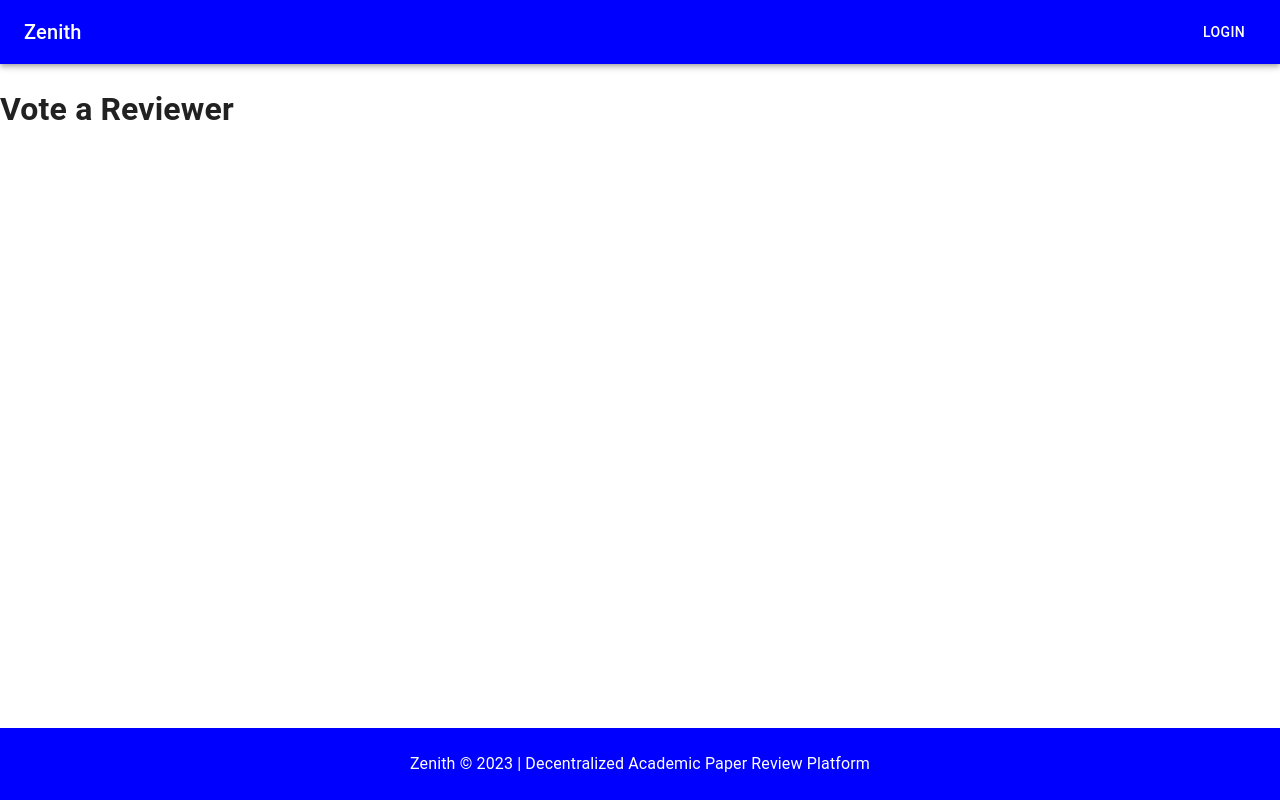
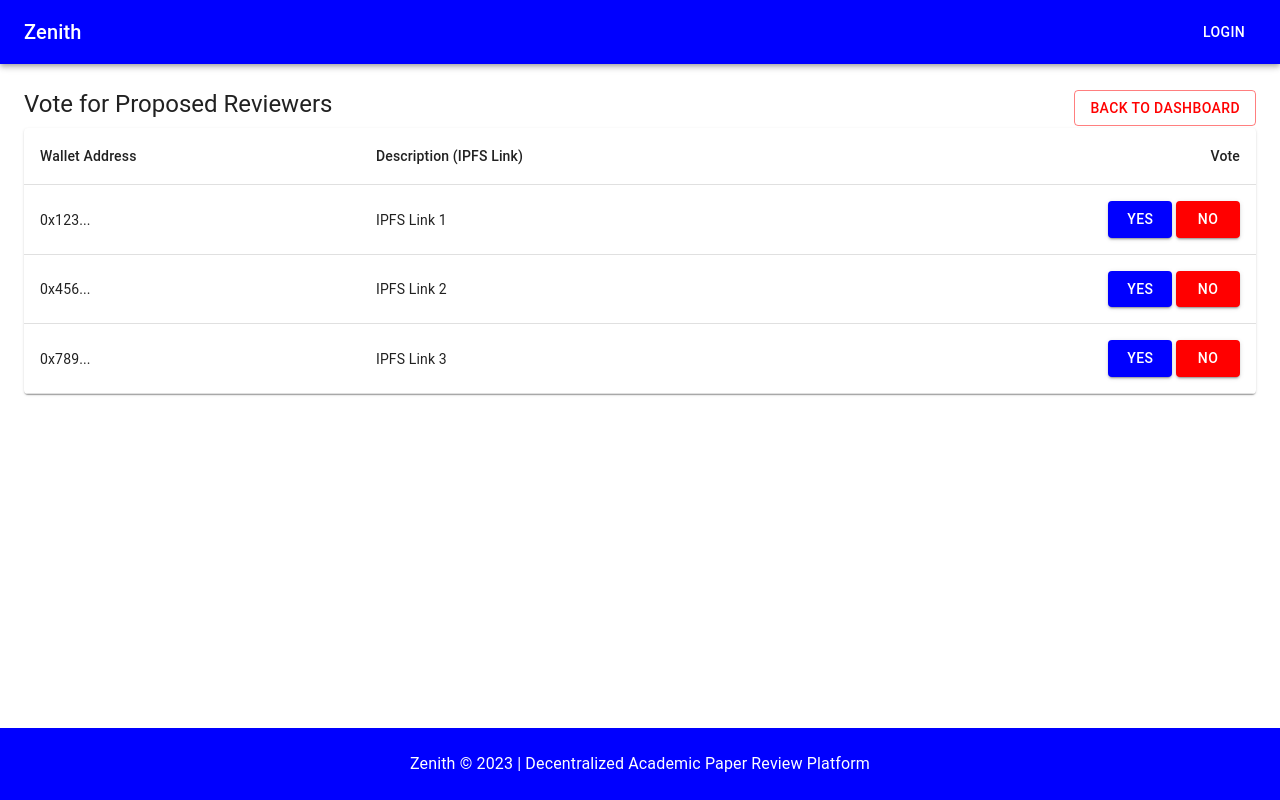
Before and after one commit to rodriguesnavil/zenith, a React (Create React App) app in the folder frontend/: page /vote-reviewer in a window 1280 px wide. Built offline with nearby package versions, Linux system fonts and the light colour scheme.

Commit message:
feat: complete propose & vote components for reviewer

```diff
--- a/frontend/package.json
+++ b/frontend/package.json
@@ -13,6 +13,7 @@
     "ethers": "5.7.2",
     "react": "^18.2.0",
     "react-dom": "^18.2.0",
+    "react-hook-form": "^7.44.3",
     "react-pdf": "^7.1.2",
     "react-router-dom": "^6.12.1",
     "react-scripts": "5.0.1",
--- a/frontend/src/components/dashboard/reviewer/ProposeReviewer.js
+++ b/frontend/src/components/dashboard/reviewer/ProposeReviewer.js
@@ -1,11 +1,55 @@
 import React from 'react';
+import { useForm } from 'react-hook-form';
+import { Box, Button, TextField, Typography } from '@mui/material';
+import { useNavigate } from 'react-router-dom';
 
 const ProposeReviewer = () => {
+  const { register, handleSubmit, formState: { errors } } = useForm();
+  const navigate = useNavigate(); // create a navigate instance
+
+  const onSubmit = (data) => {
+    console.log(data);
+    // add your logic here to handle the form data
+  };
+
   return (
-    <div>
-      <h1>Propose a Reviewer</h1>
-      {/* Add your propose reviewer logic here */}
-    </div>
+    <Box m={3}>
+      <Box display="flex" justifyContent="space-between" alignItems="center">
+      <Typography variant="h5" gutterBottom>
+        Propose a Reviewer
+      </Typography>
+      <Button
+          variant="outlined"
+          color="secondary"
+          onClick={() => navigate('/dashboard')}
+        >
+          Back to Dashboard
+      </Button>
+      </Box>
+      <form onSubmit={handleSubmit(onSubmit)}>
+        <TextField
+          {...register('walletAddress', { required: 'Wallet address is required' })}
+          label="Wallet Address"
+          variant="outlined"
+          fullWidth
+          error={!!errors.walletAddress}
+          helperText={errors.walletAddress?.message}
+          margin="normal"
+        />
+        <TextField
+          {...register('description', { required: 'Description is required' })}
+          label="Description (IPFS Link)"
+          variant="outlined"
+          fullWidth
+          error={!!errors.description}
+          helperText={errors.description?.message}
+          margin="normal"
+        />
+        <Button variant="contained" color="primary" type="submit">
+          Propose
+        </Button>
+      </form>
+    </Box>
   );
 };
 
--- a/frontend/src/components/dashboard/reviewer/VoteReviewer.js
+++ b/frontend/src/components/dashboard/reviewer/VoteReviewer.js
@@ -1,11 +1,80 @@
-import React from 'react';
+import React, { useState, useEffect } from 'react';
+import { Box, Button, Table, TableBody, TableCell, TableContainer, TableHead, TableRow, Paper, Typography } from '@mui/material';
+import { useNavigate } from 'react-router-dom';
 
 const VoteReviewer = () => {
+  const [proposedReviewers, setProposedReviewers] = useState([]);
+  const navigate = useNavigate(); // create a navigate instance
+
+  // Mocking a fetch function to load proposed reviewers
+  useEffect(() => {
+    const fetchProposedReviewers = async () => {
+      const response = {
+        success: true,
+        reviewers: [
+          { id: 1, walletAddress: '0x123...', description: 'IPFS Link 1' },
+          { id: 2, walletAddress: '0x456...', description: 'IPFS Link 2' },
+          { id: 3, walletAddress: '0x789...', description: 'IPFS Link 3' },
+        ],
+      };
+
+      if (response.success) {
+        setProposedReviewers(response.reviewers);
+      }
+    };
+    fetchProposedReviewers();
+  }, []);
+
+  const handleVote = (reviewerId, vote) => {
+    console.log(`Voted ${vote} for reviewer ${reviewerId}`);
+    // add your logic here to handle the vote
+  };
+
   return (
-    <div>
-      <h1>Vote a Reviewer</h1>
-      {/* Add your vote reviewer logic here */}
-    </div>
+    <Box m={3}>
+      <Box display="flex" justifyContent="space-between" alignItems="center">
+      <Typography variant="h5" gutterBottom>
+        Vote for Proposed Reviewers
+      </Typography>
+      <Button
+          variant="outlined"
+          color="secondary"
+          onClick={() => navigate('/dashboard')}
+      >
+          Back to Dashboard
+      </Button>
+      </Box>
+      <TableContainer component={Paper}>
+        <Table>
+          <TableHead>
+            <TableRow>
+              <TableCell>Wallet Address</TableCell>
+              <TableCell>Description (IPFS Link)</TableCell>
+              <TableCell align="right">Vote</TableCell>
+            </TableRow>
+          </TableHead>
+          <TableBody>
+            {proposedReviewers.map((reviewer) => (
+              <TableRow key={reviewer.id}>
+                <TableCell component="th" scope="row">
+                  {reviewer.walletAddress}
+                </TableCell>
+                <TableCell>{reviewer.description}</TableCell>
+                <TableCell align="right">
+                  <Button variant="contained" color="primary" onClick={() => handleVote(reviewer.id, 'yes')}>
+                    Yes
+                  </Button>
+                  &nbsp;
+                  <Button variant="contained" color="secondary" onClick={() => handleVote(reviewer.id, 'no')}>
+                    No
+                  </Button>
+                </TableCell>
+              </TableRow>
+            ))}
+          </TableBody>
+        </Table>
+      </TableContainer>
+    </Box>
   );
 };
 
```
Also changed, not shown: 1 other file (tests, documents, lock files or other folders).
